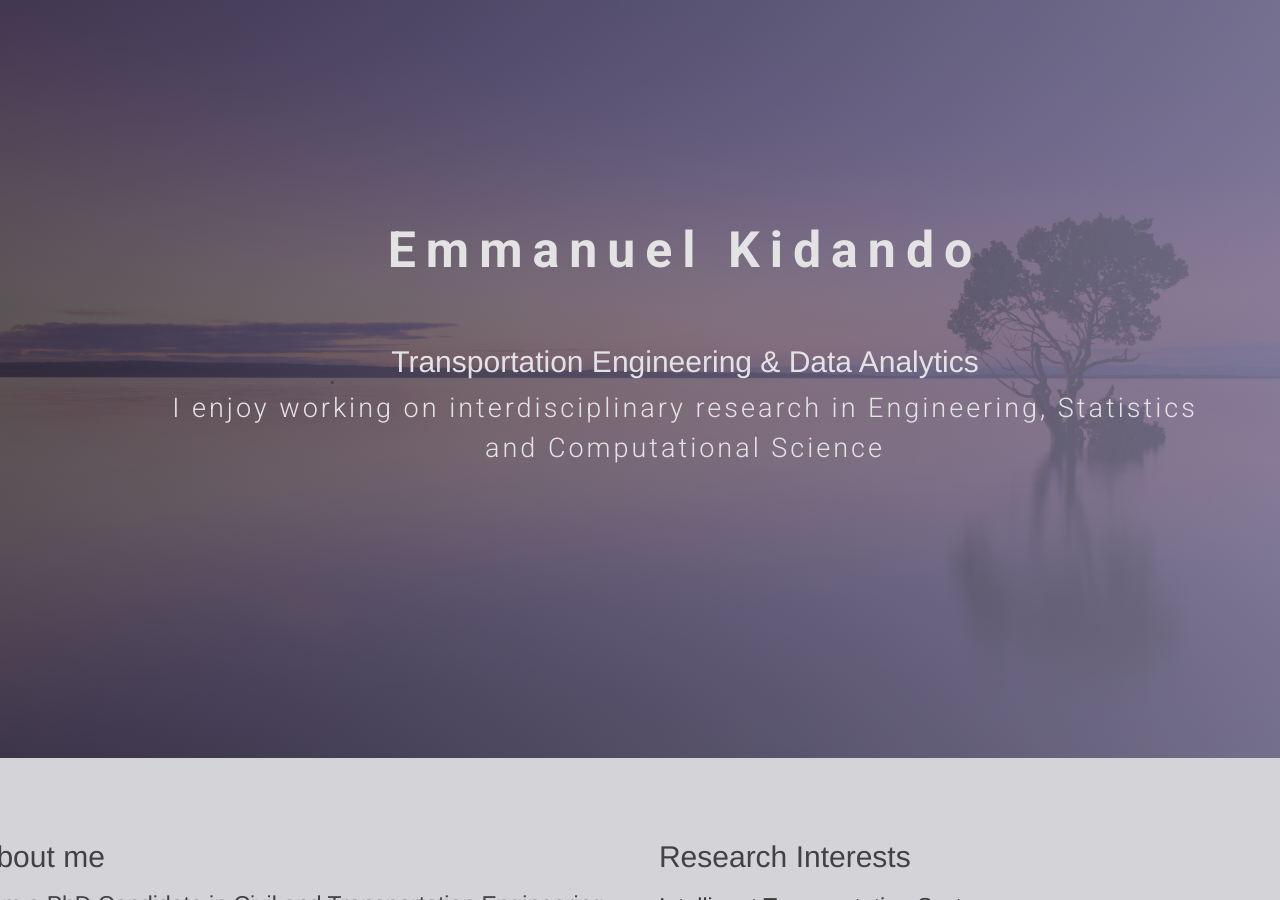
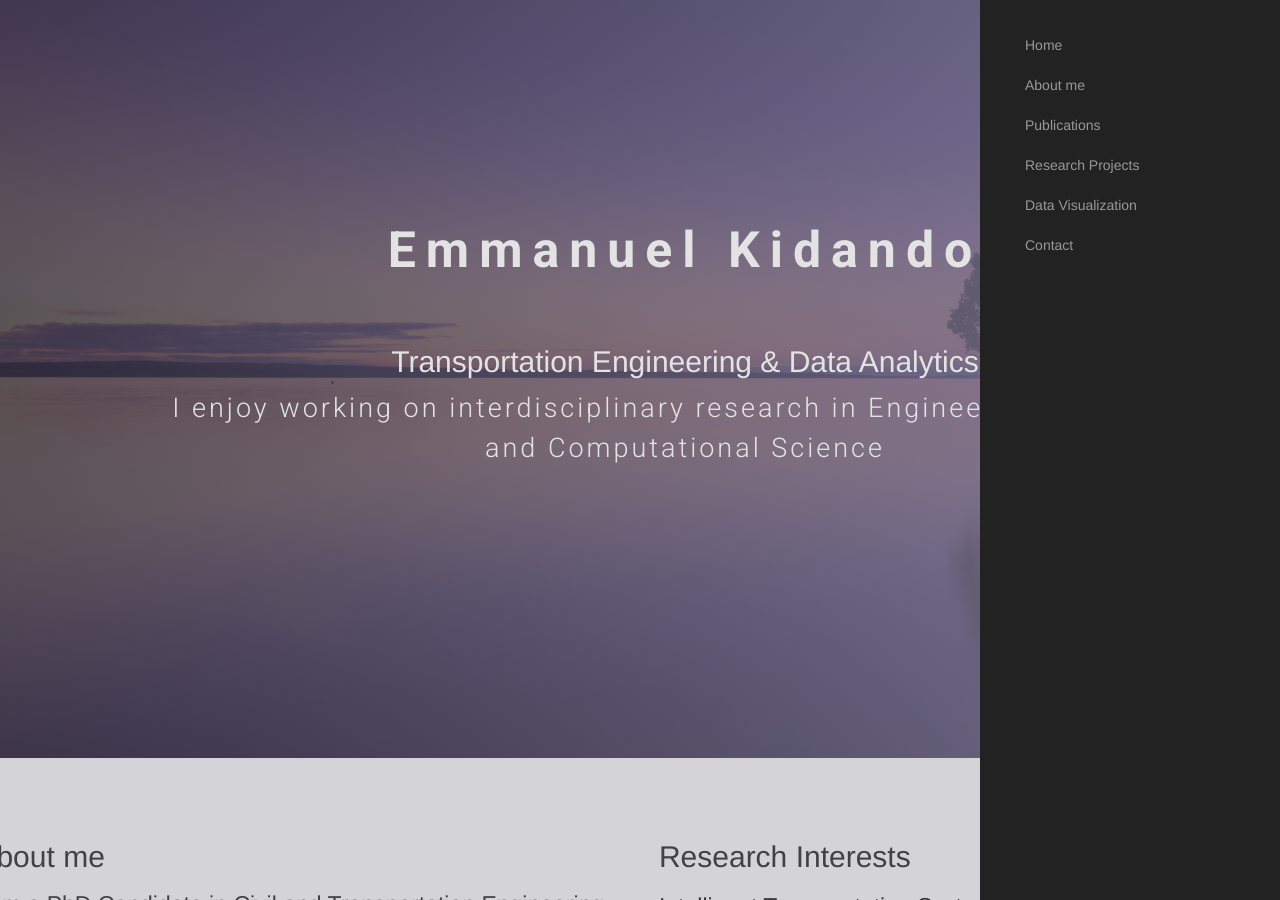
Before and after one commit to ekidando/Kidando, a Jekyll site: the page index.html, which Jekyll copies as it is, in a window 1280 px wide and 900 px high. Built offline with Jekyll 4.4.1, drawn with Linux system fonts in a browser that asks for light colours; nearby versions of some CDN libraries; some web fonts are replaced.

Commit message:
Update index.html

```diff
--- a/index.html
+++ b/index.html
@@ -13,8 +13,9 @@
 	<!-- head close -->
 
 <body>
+
     <!-- The nav menu -->
-    <nav >
+  <nav id="sidebar-wrapper">
   <ul class="sidebar-nav">
     <li><a href="#top" onclick = $("#menu-close").click(); >Home</a></li>
     <li><a href="#about" onclick = $("#menu-close").click(); >About me</a></li>
```
